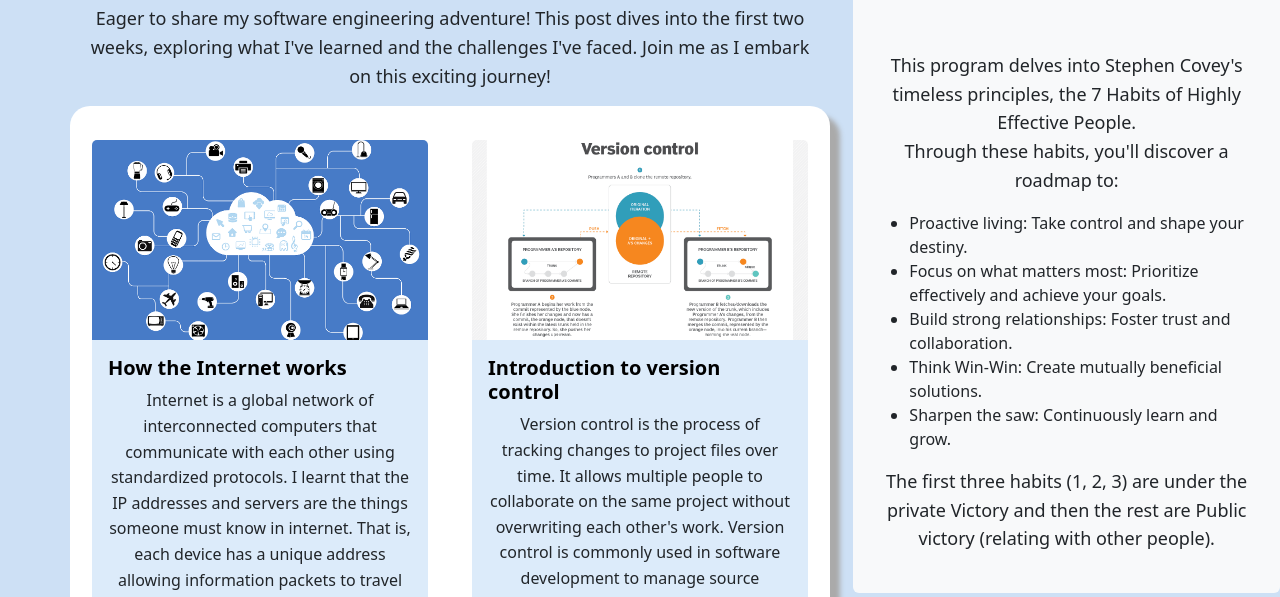
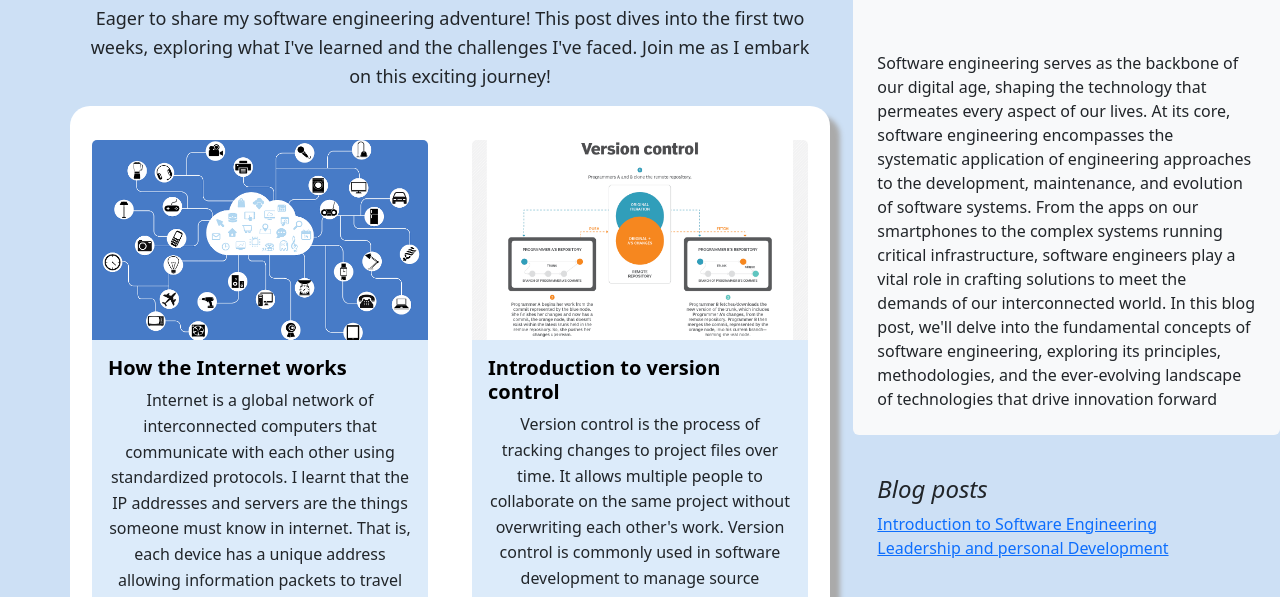
Before and after one commit to Vanessa-79/my-first-blog, a plain HTML site: page pages/blog-posts/intro-to-se.html in a window 1280 px wide. Shown: the part 140-737 px from the top of the page. Drawn offline with Linux system fonts and the light colour scheme.

Commit message:
my first Blog

```diff
--- a/pages/blog-posts/intro-to-se.html
+++ b/pages/blog-posts/intro-to-se.html
@@ -17,6 +17,7 @@
             padding-top: 50px;
 
         }
+
         h1 {
             text-align: center;
             margin-top: 50px;
@@ -205,24 +206,20 @@
         </div>
 
         <!-- sidebar -->
-        <div class="col-md-4" style="position: fixed; top: 0; right: 0; margin-bottom: 80px;" >
+        <div class="col-md-4" style="position: fixed; top: 0; right: 0; margin-bottom: 80px;">
             <div style="top: 10rem;">
 
                 <div class="p-4 mb-3 mt-10 bg-light rounded">
-                    <h4 class="fst-italic" style="padding: 50px; text-align: center; margin-top: 30px;" >About</h4>
-                    <p class="mb-0">This program delves into Stephen Covey's timeless principles, the 7 Habits of Highly
-                        Effective People.</p>
-                    <p>Through these habits, you'll discover a roadmap to:</p>
-                    <p><ul>
-                        <li>Proactive living: Take control and shape your destiny.</li>
-                        <li>Focus on what matters most: Prioritize effectively and achieve your goals.</li>
-                        <li>Build strong relationships: Foster trust and collaboration.</li>
-                        <li>Think Win-Win: Create mutually beneficial solutions.</li>
-                        <li>Sharpen the saw: Continuously learn and grow.</li>
-                    </ul>
-                    </p>
-                    <p>The first three habits (1, 2, 3) are under the private Victory and then the rest are Public victory
-                        (relating with other people).</p>
+                    <h4 class="fst-italic" style="padding: 50px; text-align: center; margin-top: 30px;">About</h4>
+                    <p class="mb-0"></p>
+                    Software engineering serves as the backbone of our digital age, shaping the technology that
+                    permeates every aspect of our lives. At its core, software engineering encompasses the systematic
+                    application of engineering approaches to the development, maintenance, and evolution of software
+                    systems. From the apps on our smartphones to the complex systems running critical infrastructure,
+                    software engineers play a vital role in crafting solutions to meet the demands of our interconnected
+                    world. In this blog post, we'll delve into the fundamental concepts of software engineering,
+                    exploring its principles, methodologies, and the ever-evolving landscape of technologies that drive
+                    innovation forward
                 </div>
 
                 <!-- categories -->
@@ -315,10 +312,8 @@
                                             <div>
                                                 <a href="#!" class="link-muted"><i
                                                         class="fas fa-pencil-alt ms-2"></i></a>
-                                                    <a href="#!" class="link-muted"><i
-                                                            class="fas fa-redo-alt ms-2"></i></a>
-                                                    <a href="#!" class="link-muted"><i
-                                                            class="fas fa-heart ms-2"></i></a>
+                                                <a href="#!" class="link-muted"><i class="fas fa-redo-alt ms-2"></i></a>
+                                                <a href="#!" class="link-muted"><i class="fas fa-heart ms-2"></i></a>
                                             </div>
                                             <p class="mb-0">
                                                 Keep moving!
@@ -339,10 +334,8 @@
                                                 </p>
                                                 <a href="#!" class="link-muted"><i
                                                         class="fas fa-pencil-alt ms-2"></i></a>
-                                                    <a href="#!" class="link-muted"><i
-                                                            class="fas fa-redo-alt ms-2"></i></a>
-                                                    <a href="#!" class="link-muted"><i
-                                                            class="fas fa-heart ms-2"></i></a>
+                                                <a href="#!" class="link-muted"><i class="fas fa-redo-alt ms-2"></i></a>
+                                                <a href="#!" class="link-muted"><i class="fas fa-heart ms-2"></i></a>
                                             </div>
                                             <p class="mb-0">
                                                 Woman in Tech❤️
```
Also changed, not shown: pages/blog-posts/leader.html (+1 -0 lines). Lines whose indentation alone changed are shown as unchanged.
